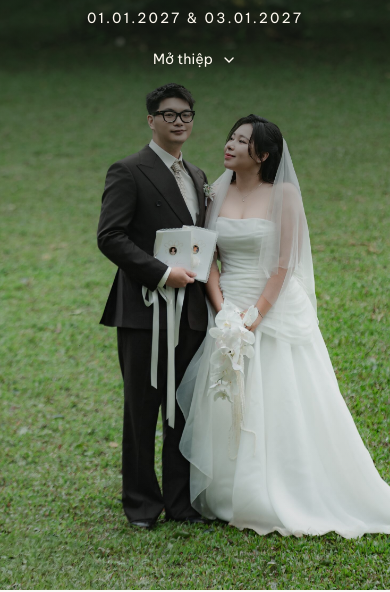
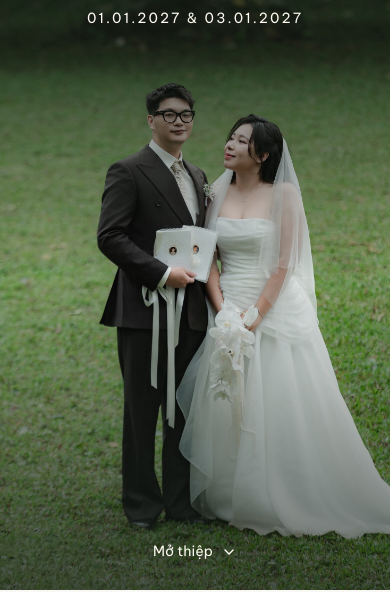
Before and after one commit to chauhacon/trang-nam-wedding, a plain HTML site: page index.html in a window 390 px wide. Shown: the part 254-846 px from the top of the page. Drawn offline with nearby package versions, Linux system fonts and the light colour scheme.

Commit message:
move some text around

```diff
--- a/style.css
+++ b/style.css
@@ -102,11 +102,16 @@ th{background:#f0ebe4}
 @media(max-width:760px){
   .hero-photo{left:0}
   .hero-photo img{object-position:var(--photo-position-mobile, center)}
-  .hero-shade{background:linear-gradient(180deg,#131912b8 0%,#151b14a8 31%,#18201918 63%,#18201926 100%)}
-  .hero-copy{align-self:start;text-align:center;margin:0;max-width:none;padding:clamp(1.25rem,5svh,3rem) .8rem 2rem}
+  .hero-shade{background:linear-gradient(180deg,#131912b8 0%,#151b14a8 31%,#18201918 63%,#182019a8 100%)}
+  .hero-copy{
+    align-self:stretch;display:flex;flex-direction:column;align-items:center;
+    text-align:center;margin:0;max-width:none;
+    padding:clamp(1.25rem,5svh,3rem) .8rem calc(1rem + env(safe-area-inset-bottom, 0px));
+  }
   .hero h1{font-size:clamp(2.85rem,10.4vw,5.3rem);margin:.65rem 0 .9rem;line-height:.93}
   .hero h1 em{line-height:1.04}
-  .scroll-prompt{margin-top:.55rem}
+  .hero-date{margin-bottom:1rem}
+  .scroll-prompt{margin-top:auto;min-height:44px}
   .hero-bar{padding-top:calc(.45rem + env(safe-area-inset-top));padding-bottom:.45rem}
   .hero-bar img{width:40px;height:40px}
   .event-grid{grid-template-columns:1fr}
```
